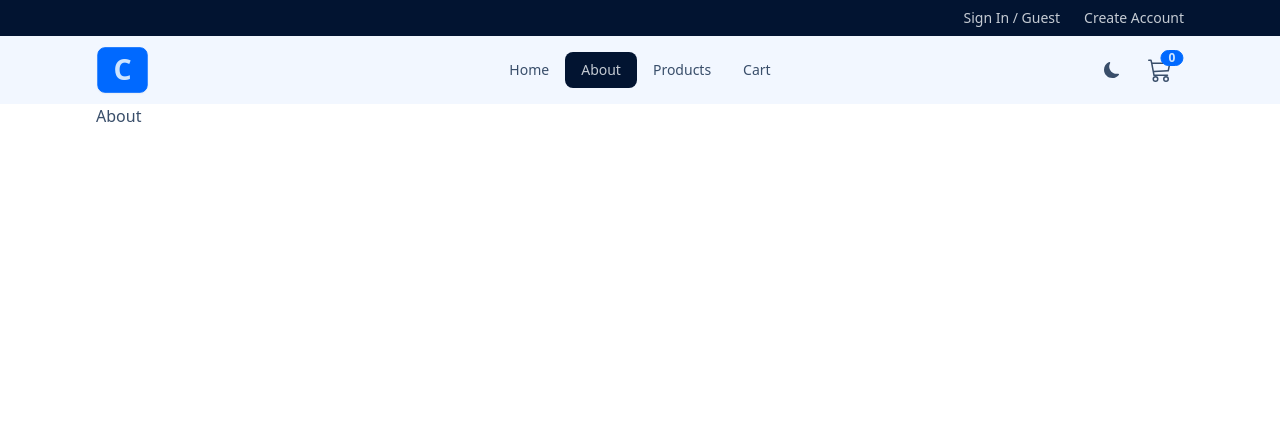
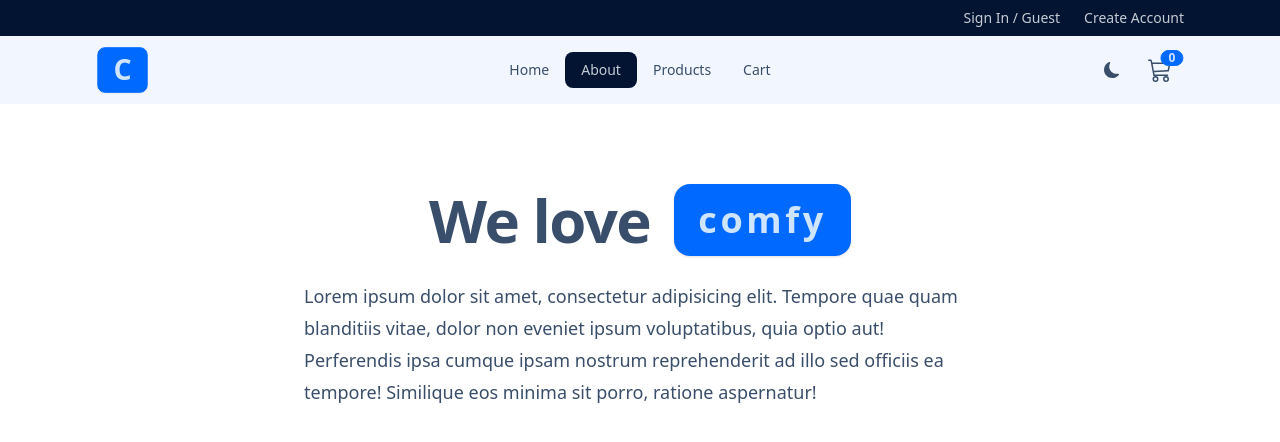
Before and after one commit to luc4s-git/e-commerce, a React (Vite) app: page /about in a window 1280 px wide. Shown: the top 442 px of the page. Built offline with nearby package versions, Linux system fonts and the light colour scheme.

Commit message:
add: about pager

```diff
--- a/src/pages/About.jsx
+++ b/src/pages/About.jsx
@@ -1,3 +1,24 @@
 export default function About() {
-  return <div>About</div>;
+  return (
+    <>
+      <div className="flex flex-wrap items-center justify-center gap-2 sm:gap-6">
+        <h1 className="text-4xl font-bold leading-none sm:text-6xl tracking-tight">
+          We love
+        </h1>
+        <div className="stats bg-primary shadow">
+          <div className="stat">
+            <div className="stat-title text-primary-content text-4xl font-bold tracking-widest">
+              comfy
+            </div>
+          </div>
+        </div>
+      </div>
+      <p className="mt-6 text-lg leading-8 max-w-2xl mx-auto">
+        Lorem ipsum dolor sit amet, consectetur adipisicing elit. Tempore quae
+        quam blanditiis vitae, dolor non eveniet ipsum voluptatibus, quia optio
+        aut! Perferendis ipsa cumque ipsam nostrum reprehenderit ad illo sed
+        officiis ea tempore! Similique eos minima sit porro, ratione aspernatur!
+      </p>
+    </>
+  );
 }
--- a/src/pages/HomeLayout.jsx
+++ b/src/pages/HomeLayout.jsx
@@ -6,7 +6,7 @@ export default function HomeLayout() {
     <>
       <Header />
       <Navbar />
-      <section className="align-center">
+      <section className="align-center py-20">
         <Outlet />
       </section>
     </>
```
